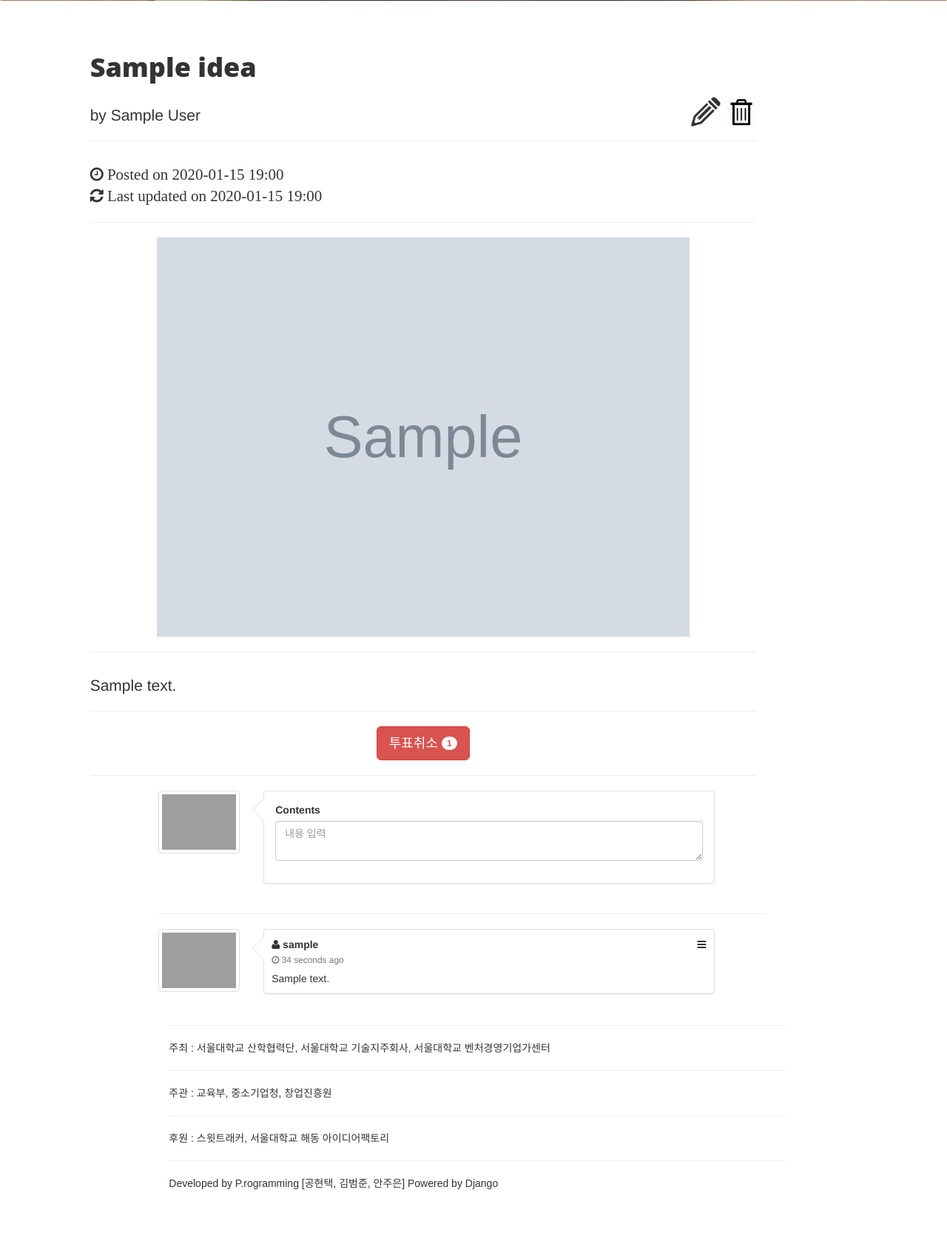
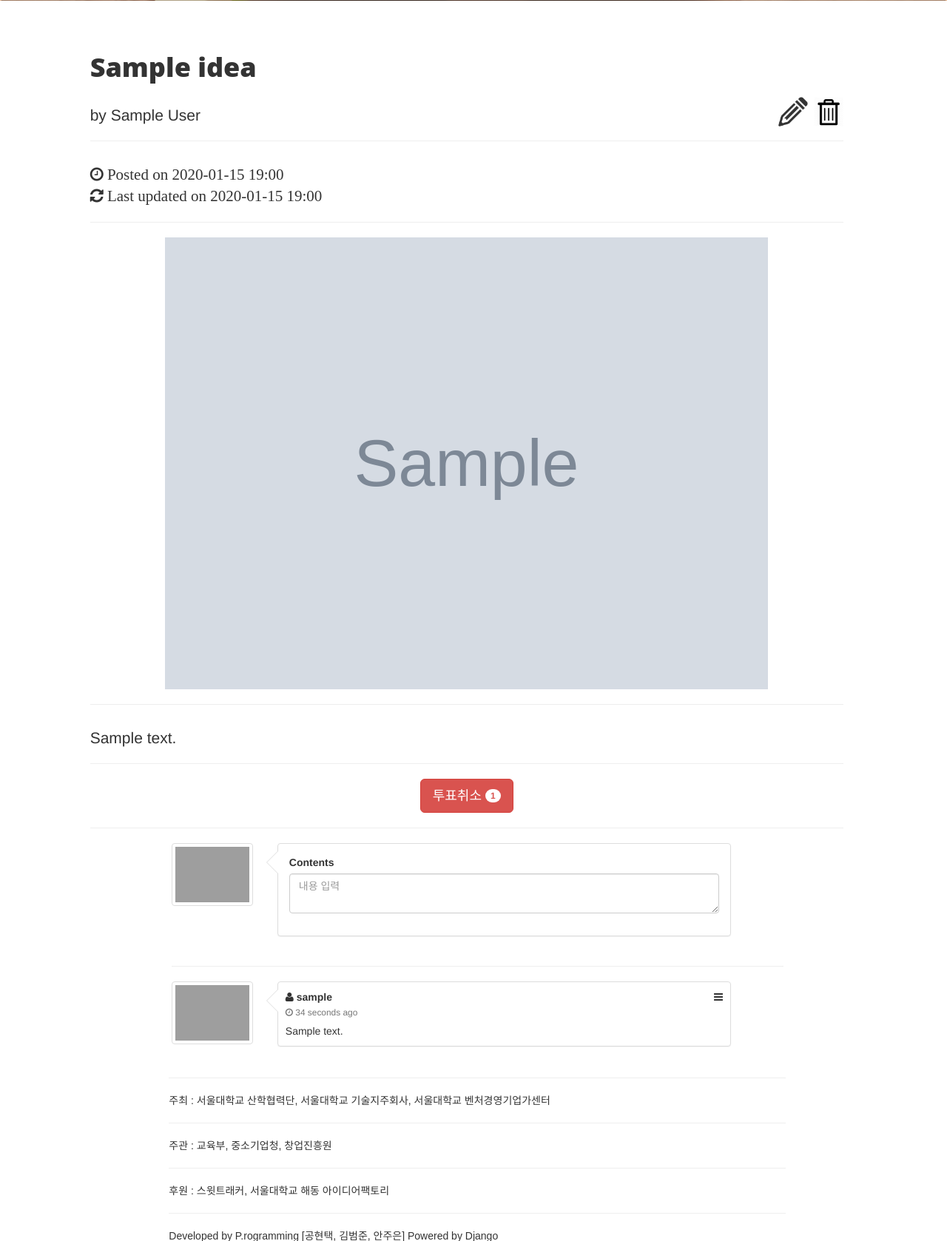
Before and after one commit to sarkmen/hackerthon, a Django app: page /idea/1/ in a window 1280 px wide. Shown: the part 421-2099 px from the top of the page at 74% size. Before the commit the page ends 2029 px from the top, so only its background shows below. Run offline with Django 3.2, Linux system fonts and the light colour scheme; a user stored in the database is signed in; tables that the repository leaves empty hold one stand-in row (values such as "Sample post"); grey boxes marked "Sample" are stand-in pictures; some libraries are stand-ins or nearby versions; grey boxes are pictures that could not be loaded.

Commit message:
fix idea_detail

```diff
--- a/idea/templates/idea/idea_detail.html
+++ b/idea/templates/idea/idea_detail.html
@@ -20,10 +20,10 @@
         </div>
     </header>
 
-    <div class="container col-md-9 col-md-offset-1">
+    <div class="container col-md-11 col-md-offset-1">
 
         {# 글 내용 부분 #}
-        <div class="row col-sm-12">
+        <div class="row col-sm-11">
             <h1>
             <span>{{idea.title}}</span>
             {% if idea.author == user %}
@@ -96,7 +96,7 @@
         </div> -->
 
     {# 댓글 다는 부분 #}
-        <div class="row col-sm-11 col-md-offset-1">
+        <div class="row col-sm-9 col-md-offset-1">
             <section class="comment">
                 <article class="row">
                     <div class="col-sm-2 hidden-xs">
@@ -138,7 +138,7 @@
         </div>
 
     {# 댓글 보는 부분 #}
-    <div class="row col-sm-11 col-md-offset-1 comment-block">
+    <div class="row col-sm-9 col-md-offset-1 comment-block">
         {% if comments %}
         <section class="comment-list">
             {% for comment in comments %}
```
